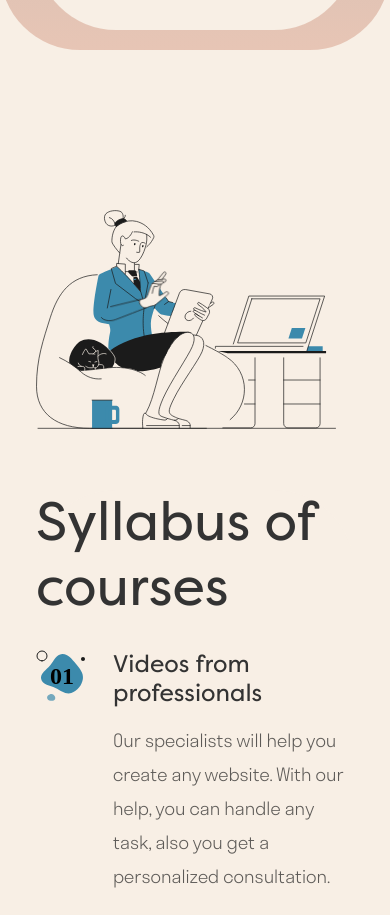
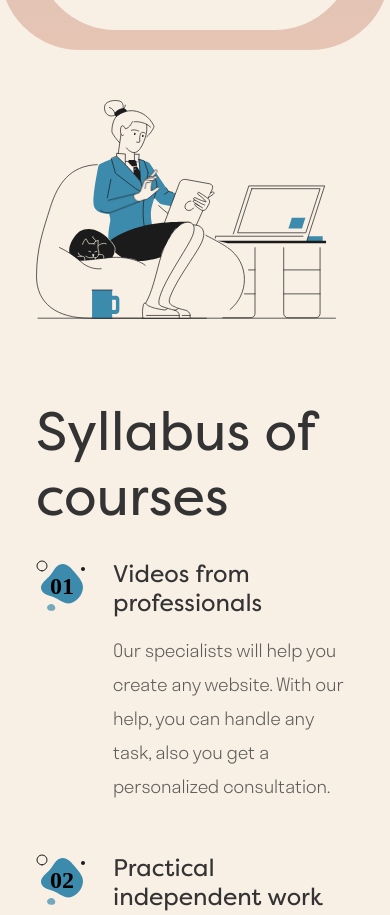
Before and after one commit to dipali883/webflow-template, a plain HTML site: page index.html in a window 390 px wide. Shown: the part 1849-2764 px from the top of the page. Drawn offline with nearby package versions, Linux system fonts and the light colour scheme.

Commit message:
syllabus section

```diff
--- a/assets/css/style.css
+++ b/assets/css/style.css
@@ -753,10 +753,10 @@ header nav ul li a:hover::before{
 }
 .floating-hand {
     position: absolute;
-    top: 72px;
-    left: 121px;
+    top: 84px;
+    left: 122px;
     z-index: 9;
-    width: 110px;
+    width: 260px;
     height: 106px;
     animation: rotate-2 3.5s infinite linear;
 }
@@ -765,7 +765,7 @@ header nav ul li a:hover::before{
     position: absolute;
     top: 0;
     left: 0;
-    width: 100%;
+    width: 110px;
     height: auto;
 }
 .floating-ball{
@@ -881,12 +881,17 @@ header nav ul li a:hover::before{
     padding: 124px 0 40px 0;
     border-radius: 0 0 80px 80px;
 }
-.product-img{
+.syllbus-section .product-img{
     height:442px;
-    width:50%;
+    width:602px;
     position: sticky;
     top: 5%;
     margin: 0 0px 50px 0;
+    flex-shrink: 0;
+}
+.syllbus-section .product-img svg{
+    max-width: 100%;
+    height: auto;
 }
 .floating-smile{
     position: absolute;
@@ -960,6 +965,7 @@ header nav ul li a:hover::before{
 .product-slide{
     display: flex;
     margin-bottom: 64px;
+    position: relative;
 }
 .product-slide:nth-child(odd){
     margin-left: 80px;
@@ -967,7 +973,7 @@ header nav ul li a:hover::before{
 .floating-arrow{
     transform: rotateY(-180deg);
     position: absolute;
-    right: 650px;
+    left: -90px;
 }
 /* scroll-bar design */
 ::-webkit-scrollbar {
@@ -1605,10 +1611,10 @@ footer{
         padding: 50px 0 40px 0;
     }
     .syllbus-section .product-img{
-        width: 100%;
         position: relative;
-        top: 0;
-        margin:0 0 30px 0;
+    }
+    .floating-arrow{
+        right: 380px;
     }
     .syllbus-section .product-content{
         width: 100%;
@@ -1617,7 +1623,7 @@ footer{
         margin-bottom: 30px;
     }
     .syllbus-section .product-content span{
-        top: 44px;
+        top: 14px;
     }
     .product-slide{
         margin-bottom: 50px;
@@ -1684,8 +1690,9 @@ footer{
         width: 100%;
         margin-top: 20px;
     }
-
-
+    .floating-dashed-arw,.floating-arrow{
+        display: none;
+    }
 }
 @media only screen and (max-width: 768px) {
     .container{
@@ -1735,11 +1742,14 @@ footer{
     }
 
     .floating-second-hand {
-        top: 122px;
-        left: -85px;
-        width: 408px;
-        height: 207px;
+        top: 84px;
+        left: -10px;
+        width: 198px;
+        height: 60px;
         animation: rotate 3.5s infinite linear;
+    }
+    .floating-second-hand svg{
+        width: 80px;
     }
 
 
@@ -1774,10 +1784,8 @@ footer{
         padding: 50px 0 40px 0;
     }
     .syllbus-section .product-img{
-        width: 100%;
-        position: relative;
-        top: 0;
-        margin:0 0 30px 0;
+        width: 400px;
+        height: 400px;
     }
     .syllbus-section .product-content{
         width: 100%;
@@ -1876,6 +1884,7 @@ footer{
         display: none;
     }
 
+
 }
 
 @media only screen and (max-width:552px){
@@ -1895,22 +1904,21 @@ footer{
     .footer-end > span:last-child {
         display: none;
     }
-    .floating-dashed-arw{
-        display: none;
-    }
     .product-slide:nth-child(odd){
         margin-left: 0px;
     }
     .syllbus-section .product-img{
-        height: 360px;
+        height: 250px;
         width: 300px;
     }
     .floating-second-hand {
-        top: 146px;
-        left: 32px;
-        width: 68px;
-        height: 40px;
+        top: 68px;
+        left: 0;
+        width: 128px;
         animation: mobile-rotate-2 3.5s infinite linear;
+    }
+    .floating-second-hand svg{
+        width:60px;
     }
     .hero-img-section{
         height:300px;
--- a/index.html
+++ b/index.html
@@ -358,7 +358,7 @@
     <!-- syllbus-section-start -->
     <section class="syllbus-section">
         <div class="container">
-            <div class="d-flex flex-md-column">
+            <div class="d-flex justify-between flex-md-column">
                 <div class="product-img">
                     <div class="position-relative">
                         <svg xmlns="http://www.w3.org/2000/svg" width="602" height="439" viewBox="0 0 602 439" fill="none">
```
